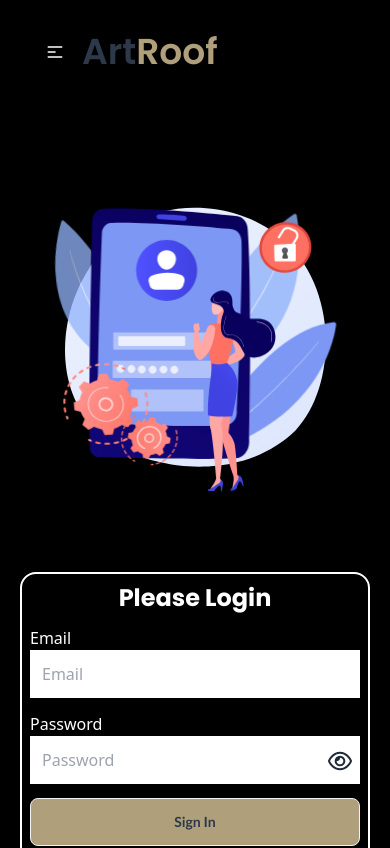
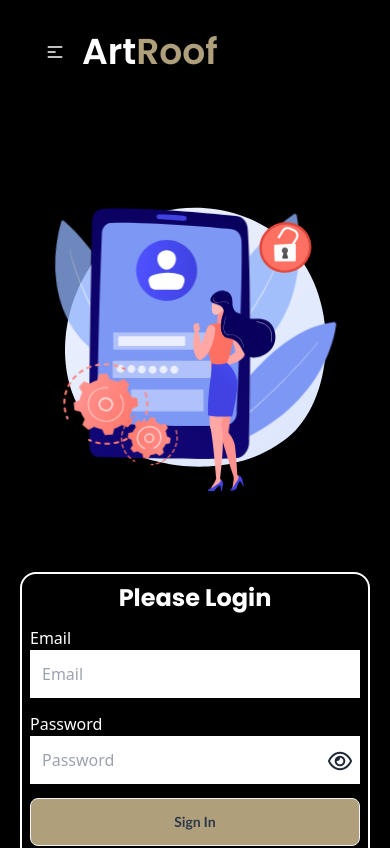
Before and after one commit to Tasnim1357/ArtRoof, a React (Vite) app: page /login in a window 390 px wide. Shown: the top 848 px of the page. Built offline with nearby package versions, Linux system fonts and the light colour scheme; no server answers.

Commit message:
Styles added

```diff
--- a/src/Pages/Categories/Categories.jsx
+++ b/src/Pages/Categories/Categories.jsx
@@ -8,7 +8,7 @@ const Categories = () => {
             useEffect(()=>{
 
                 async function fetchData(){
-                    const res=await fetch('http://localhost:5000/subCategories');
+                    const res=await fetch('https://assignment10-server-swart.vercel.app/subCategories');
                     const data= await res.json();
                     setCategory(data)
                 }
--- a/src/Pages/Shared/Navbar/Navbar.jsx
+++ b/src/Pages/Shared/Navbar/Navbar.jsx
@@ -61,7 +61,7 @@ const Navbar = () => {
            <li> <Link to='/register' className='btn font-lato bg-[#AF9F7B] text-[#2D394B] duration-500 hover:text-[#AF9F7B] hover:bg-[#2D394B] font-base text-lg '>Register</Link></li>
             </ul>
           </div>
-          <a className=" sm:text-3lg text-4xl font-semibold font-poppins text-[#2D394B]">Art<span className='text-[#AF9F7B]'>Roof</span></a>
+          <a className=" sm:text-3lg text-4xl font-semibold font-poppins text-[#2D394B] dark:text-white">Art<span className='text-[#AF9F7B]'>Roof</span></a>
         </div>
         <div className="navbar-center hidden lg:flex w-[67%]">
           <ul className="menu menu-horizontal px-1 dark:text-white">
--- a/src/Routes/Routes.jsx
+++ b/src/Routes/Routes.jsx
@@ -58,7 +58,7 @@ const router = createBrowserRouter([
         {
           path:`/category/:Subcategory_Name`,
           element:<CategoryPage></CategoryPage>,
-          loader:({params})=>fetch(`http://localhost:5000/category/${params.Subcategory_Name}`)
+          loader:({params})=>fetch(`https://assignment10-server-swart.vercel.app/category/${params.Subcategory_Name}`)
         }
       ]
 
```
